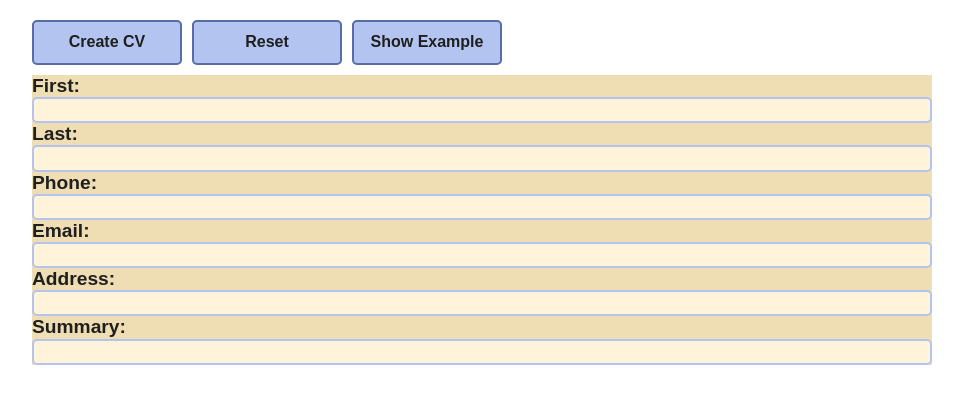
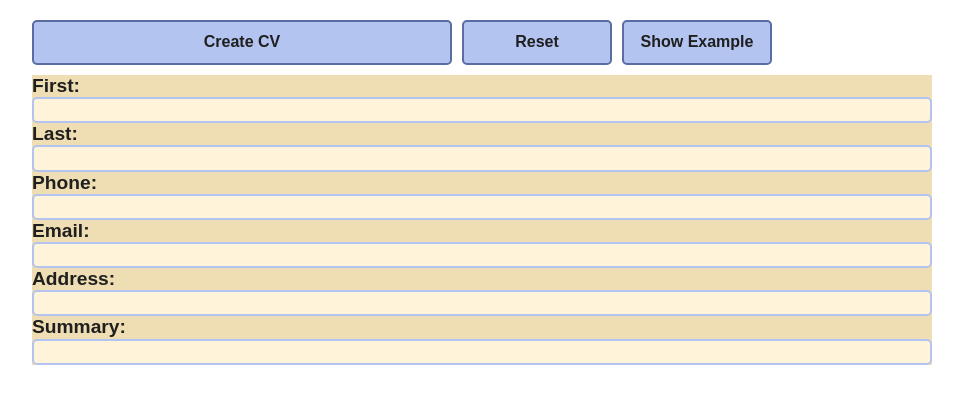
Before and after one commit to xincryptedx/cv-creator, a React (Vite) app: page / in a window 1280 px wide. Shown: the top 404 px of the page, without its empty margins (158-1121 px from the left). Built offline with nearby package versions, Linux system fonts and the light colour scheme.

Commit message:
Adjust grid button row

```diff
--- a/src/style/CvForm.module.css
+++ b/src/style/CvForm.module.css
@@ -10,9 +10,12 @@
 
 .cvForm {
   display: grid;
-  grid-template: min-content min-content / repeat(3, minmax(min-content, 150px)) 1fr;
+  grid-template: min-content min-content / 1fr repeat(
+      3,
+      minmax(min-content, 150px)
+    );
   grid-template-areas:
-    "create reset example ."
+    ". create reset example"
     "basicInfo basicInfo basicInfo basicInfo";
   gap: 10px;
 
```
